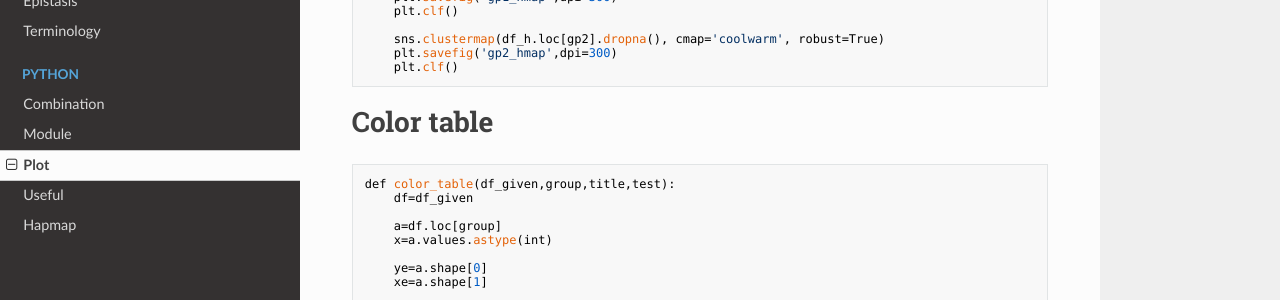
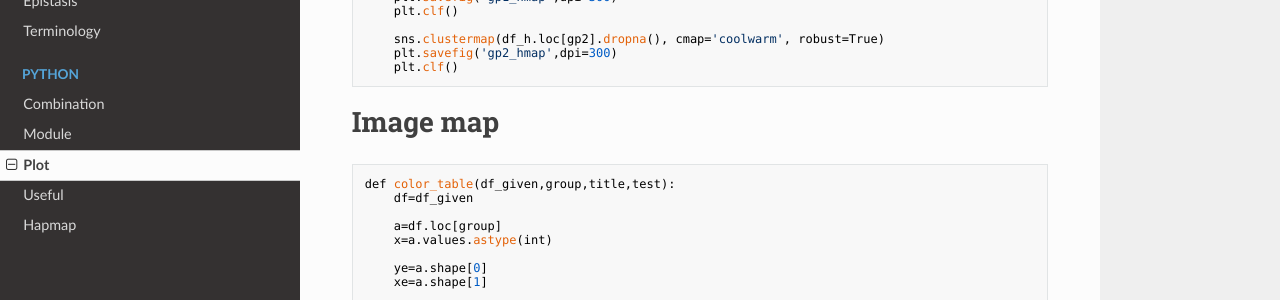
Before and after one commit to WonyoungCho/plink, an MkDocs documentation site: the page built from docs/python_plot.md, in a window 1280 px wide and 900 px high. Shown: the part 281-581 px from the top of the window. Built offline with MkDocs 1.6.1, drawn with Linux system fonts in a browser that asks for light colours; nearby versions of some CDN libraries; old or Windows-style settings are respelled for this version of MkDocs.

Commit message:
Update python_plot.md

````diff
--- a/docs/python_plot.md
+++ b/docs/python_plot.md
@@ -15,7 +15,7 @@ def hierarchy_heatmap(pfile):
     plt.clf()
 ```
 
-# Color table
+# Image map
 ```
 def color_table(df_given,group,title,test):
     df=df_given
````
